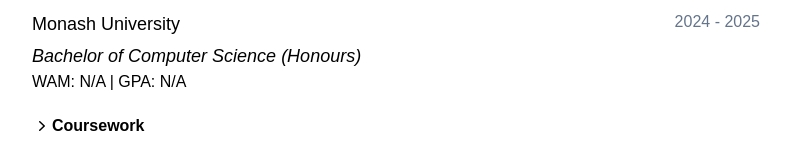
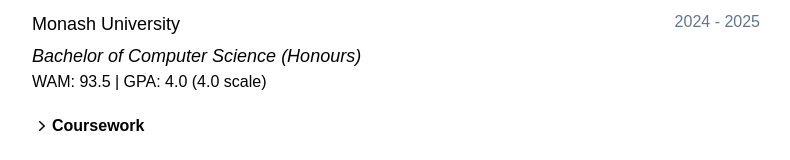
Before and after one commit to Nishantppanchal/nishantppanchal.github.io, a Gatsby site: page /resume in a window 1280 px wide. Shown: the part 542-702 px from the top of the page, without its empty margins (244-1034 px from the left). Built offline with nearby package versions, Linux system fonts and the light colour scheme; Gatsby itself is replaced by a stand-in of ours.

Commit message:
Update mark

```diff
--- a/src/components/education.js
+++ b/src/components/education.js
@@ -282,7 +282,7 @@ function Education() {
         <p className='italic font-spectral mt-1 text-lg text-left'>
           Bachelor of Computer Science (Honours)
         </p>
-        <p>WAM: N/A | GPA: N/A</p>
+        <p>WAM: 93.5 | GPA: 4.0 (4.0 scale)</p>
       </div>
       <Courses courses={honoursCourses} />
       <div className='mt-5'>
```
